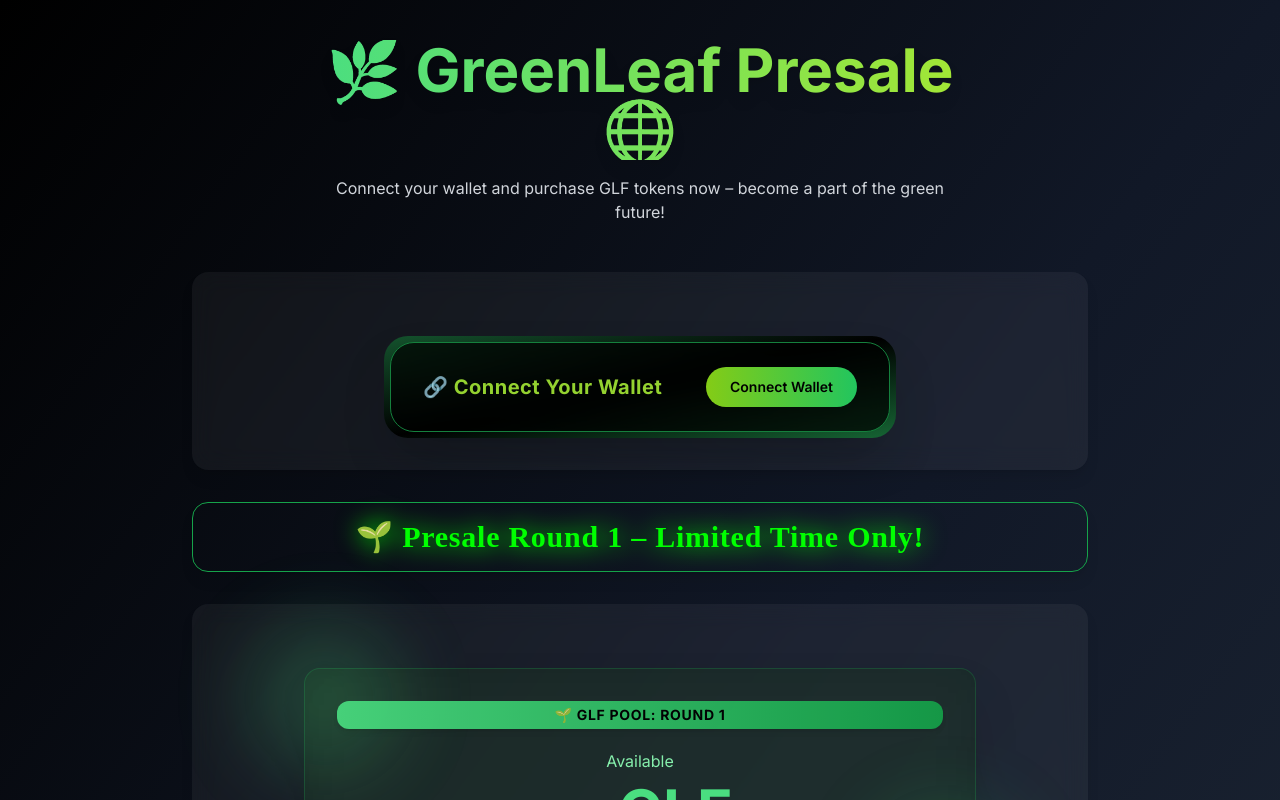
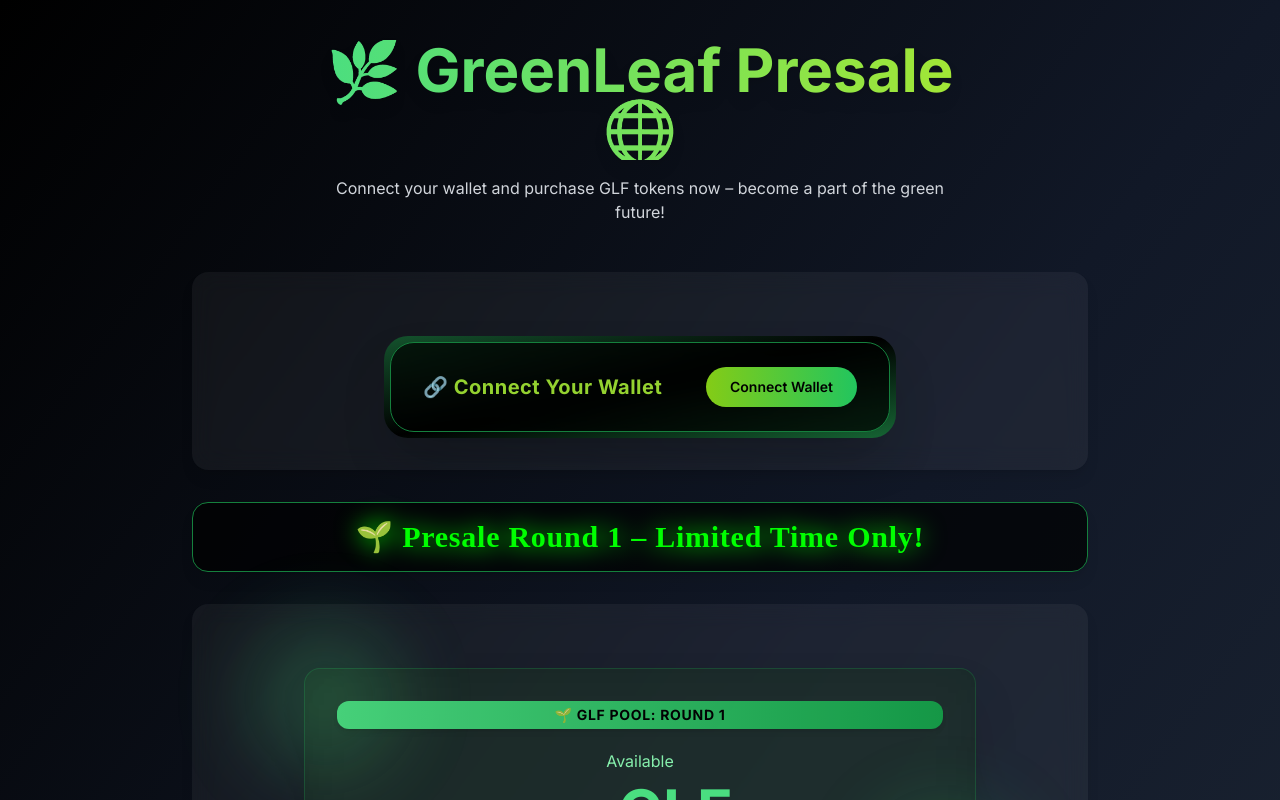
Before and after one commit to shopnilshovon/glf-presale-v2-, a React (Vite) app: page / in a window 1280 px wide. Shown: the top 800 px of the page. Built offline with nearby package versions, Linux system fonts and the light colour scheme.

Commit message:
Update FireAnnouncement.jsx

```diff
--- a/src/components/FireAnnouncement.jsx
+++ b/src/components/FireAnnouncement.jsx
@@ -3,7 +3,7 @@ import { motion } from "framer-motion";
 export default function FireAnnouncement() {
   return (
     <motion.div
-      className="fire-background text-center py-4 px-6 rounded-2xl shadow-lg border border-green-600"
+      className="text-center py-4 px-6 rounded-2xl shadow-lg border border-green-700 bg-black bg-opacity-70"
       initial={{ scale: 0.9, opacity: 0 }}
       animate={{ scale: 1, opacity: 1 }}
       transition={{ duration: 0.8, ease: "easeInOut" }}
```
